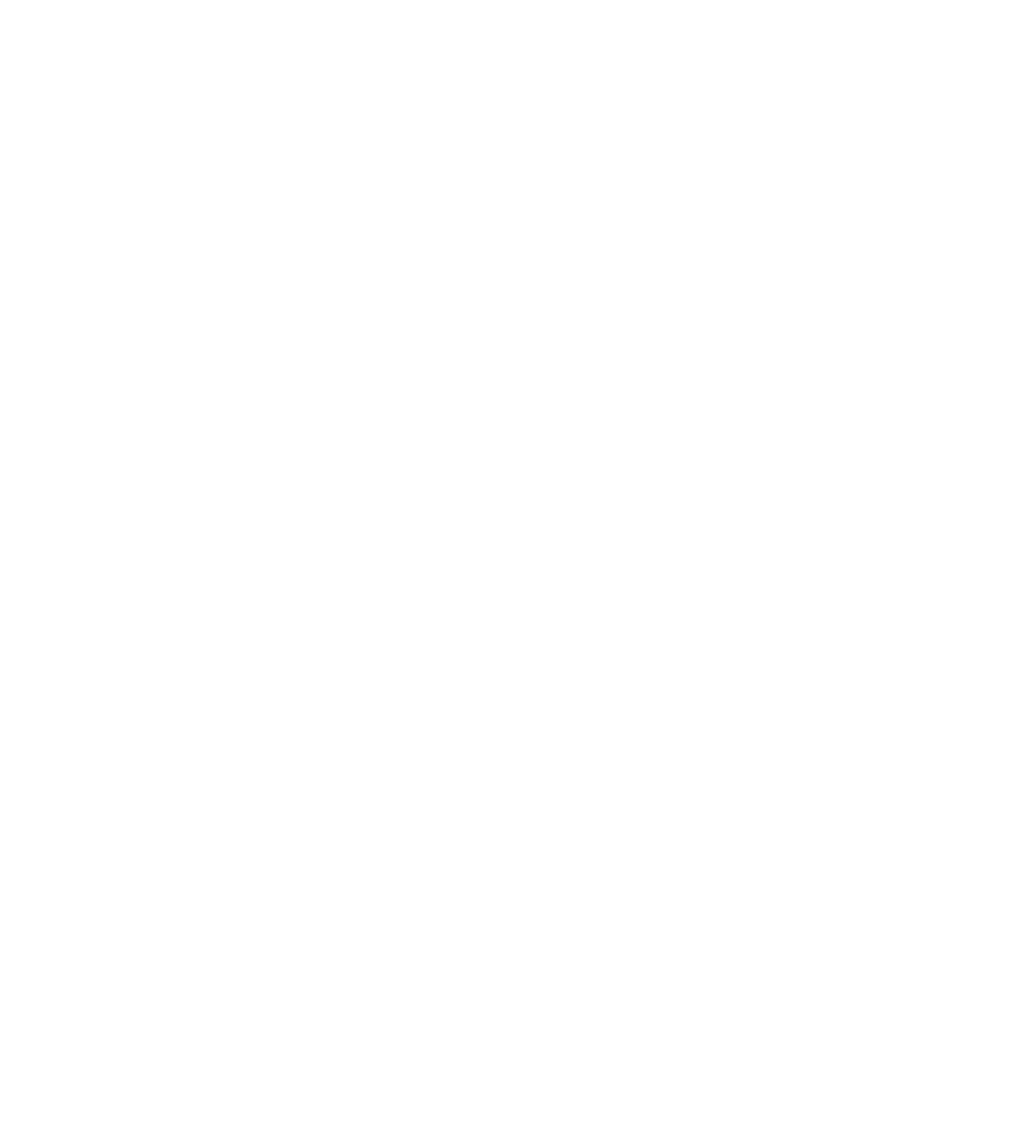
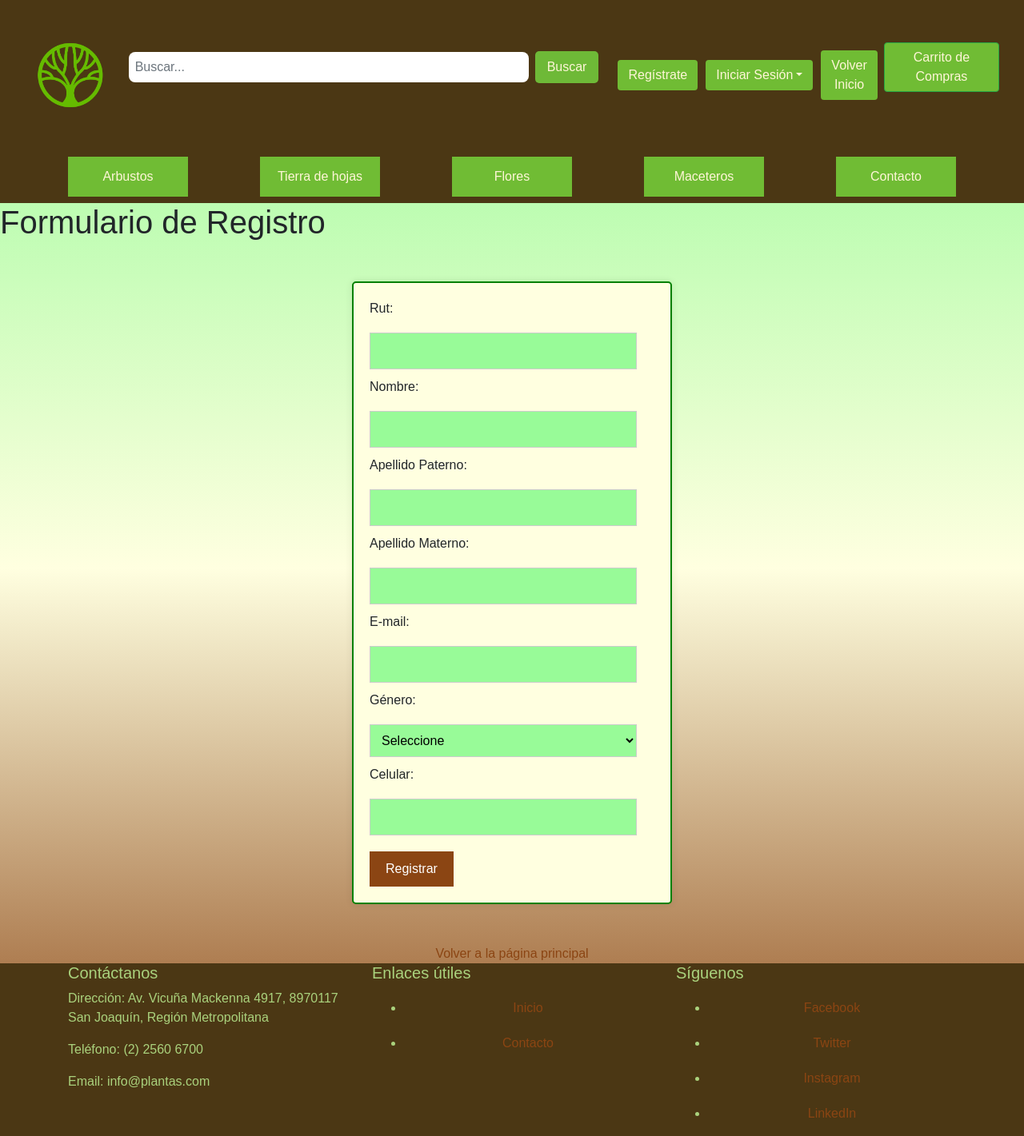
Before and after one commit to TomasSotomayor/EvalWeb, a Django app: page /administrar/ in a window 1280 px wide. Before the commit the page is empty. Shown: the whole page at 80% size. Before the commit the page ends 800 px from the top, so only its background shows below. Run offline with Django 5.2, Linux system fonts and the light colour scheme; some libraries are stand-ins or nearby versions.

Commit message:
Template vista admin

```diff
--- a/aplicacion/templates/aplicacion/admin.html
+++ b/aplicacion/templates/aplicacion/admin.html
@@ -15,8 +15,148 @@
     <script src="https://cdn.jsdelivr.net/npm/@popperjs/core@2.5.4/dist/popper.min.js"></script>
     <!-- Bootstrap JS -->
     <script src="https://stackpath.bootstrapcdn.com/bootstrap/4.5.2/js/bootstrap.min.js"></script>
+
+    <style>
+        body {
+            background: linear-gradient(to bottom, #98FB98, #FFFFE0, #8B4513);
+            /* Gradiente verde, amarillo y café */
+            margin: 0;
+            font-family: Arial, sans-serif;
+        }
+
+        #registroForm {
+            border: 2px solid green;
+            padding: 20px;
+            border-radius: 5px;
+            background-color: #FFFFE0;
+            /* Color amarillo claro */
+            max-width: 400px;
+            margin: 50px auto;
+            box-shadow: 0 0 10px rgba(0, 0, 0, 0.1);
+        }
+
+        #registroForm input[type="text"],
+        #registroForm input[type="number"],
+        #registroForm select {
+            background-color: #98FB98;
+            /* Color verde claro */
+            border: 1px solid #ccc;
+            padding: 10px;
+            margin: 10px 0;
+            width: calc(100% - 22px);
+        }
+
+        #registroForm button {
+            background-color: #8B4513;
+            /* Color café */
+            color: white;
+            border: none;
+            padding: 10px 20px;
+            cursor: pointer;
+            margin-top: 10px;
+        }
+
+        #registroForm button:hover {
+            background-color: #A0522D;
+            /* Color café más claro al pasar el mouse */
+        }
+
+        a {
+            display: block;
+            text-align: center;
+            margin-top: 20px;
+            color: #8B4513;
+            text-decoration: none;
+        }
+
+        a:hover {
+            text-decoration: underline;
+        }
+
+    </style>
+
+<script>
+  $(document).ready(function() {
+      crearnavbar();
+
+  });
+  </script>
 </head>
-<body>
+    <body style="background-color: rgb(255, 246, 216);">
+        <header>
+        <div id="navbarSuperior"></div>
+        <div id="navbarInferior"></div>
+            </header>
+
+            <h1>Formulario de Registro</h1>
+            <form id="registroForm">
+                <label for="rut">Rut:</label>
+                <input type="text" id="rut" name="rut"><br>
+
+                <label for="nombre">Nombre:</label>
+                <input type="text" id="nombre" name="nombre"><br>
+
+                <label for="apellidoPaterno">Apellido Paterno:</label>
+                <input type="text" id="apellidoPaterno" name="apellidoPaterno"><br>
+
+                <label for="apellidoMaterno">Apellido Materno:</label>
+                <input type="text" id="apellidoMaterno" name="apellidoMaterno"><br>
+
+                <label for="e-mail">E-mail:</label>
+                <input type="text" id="e-mail" name="e-mail"><br>
+
+                <label for="genero">Género:</label>
+                <select id="genero" name="genero">
+                    <option value="">Seleccione</option>
+                    <option value="masculino">Masculino</option>
+                    <option value="femenino">Femenino</option>
+                    <option value="otro">Otro</option>
+                </select><br>
+
+                <label for="celular">Celular:</label>
+                <input type="text" id="celular" name="celular"><br>
+
+                <button type="submit">Registrar</button>
+            </form>
+
+            <!-- Enlace hacia index.html -->
+            <a href="index.html">Volver a la página principal</a>
+
+            <!-- Pie de página -->
+            <footer>
+                <div class="container-fluid footer">
+                    <div class="container">
+                        <div class="row">
+                            <div class="col-md-4">
+                                <h5>Contáctanos</h5>
+                                <p>Dirección: Av. Vicuña Mackenna 4917, 8970117 San Joaquín, Región Metropolitana</p>
+                                <p>Teléfono: (2) 2560 6700</p>
+                                <p>Email: info@plantas.com</p>
+                            </div>
+                            <div class="col-md-4">
+                                <h5>Enlaces útiles</h5>
+                                <ul>
+                                    <li><a href="index.html">Inicio</a></li>
+                                    <li><a href="contacto.html">Contacto</a></li>
+                                </ul>
+                            </div>
+                            <div class="col-md-4">
+                                <h5>Síguenos</h5>
+                                <ul>
+                                    <li><a href="https://www.Facebook.com"><i class="fab fa-facebook"></i> Facebook</a></li>
+                                    <li><a href="https://www.Twitter.com"><i class="fab fa-twitter"></i> Twitter</a></li>
+                                    <li><a href="https://www.instagram.com"><i class="fab fa-instagram"></i> Instagram</a></li>
+                                    <li><a href="https://www.Linkedin.com"><i class="fab fa-linkedin"></i> LinkedIn</a></li>
+                                </ul>
+                            </div>
+                        </div>
+                    </div>
+                </div>
+            </footer>
+
+
+
+
 
 </body>
 </html>
```
